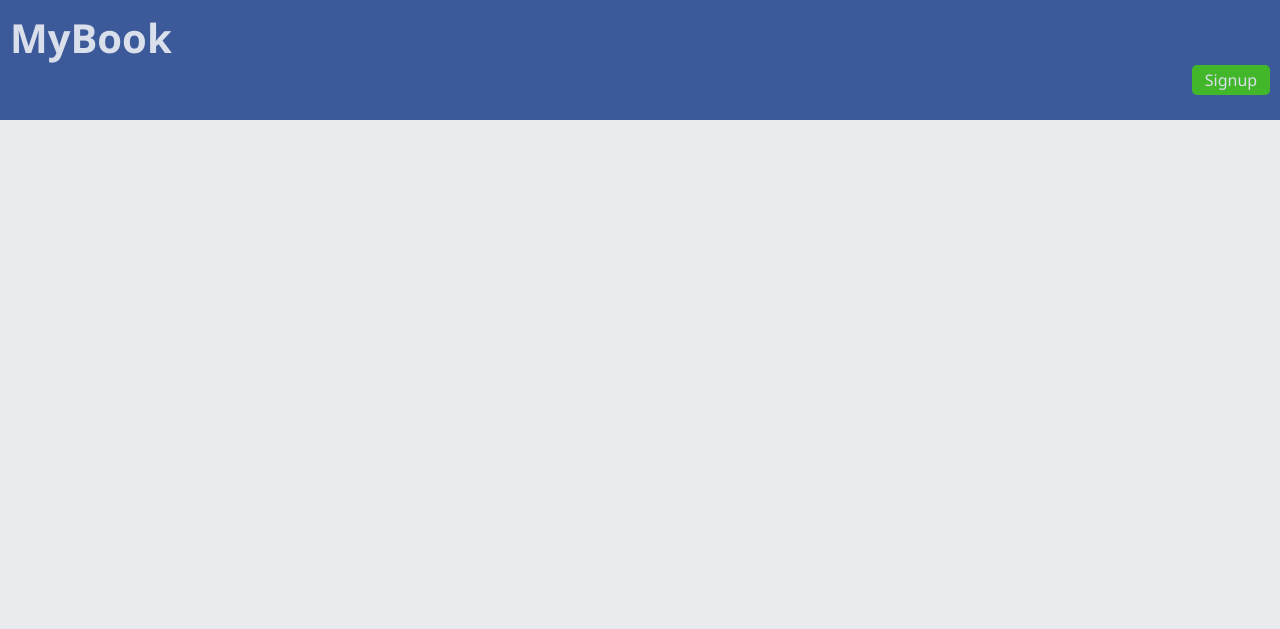
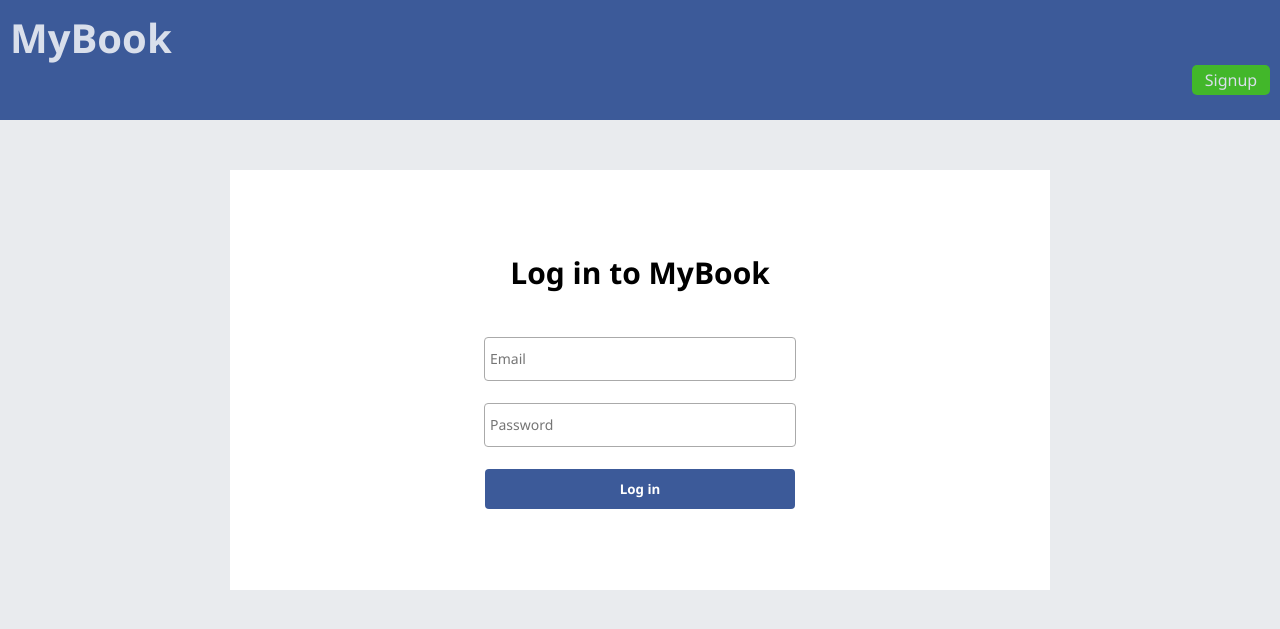
Before and after one commit to jasir3124/MyBook, a PHP site: page /login.php in a window 1280 px wide. Shown: the top 629 px of the page. Run offline with PHP 8.4, Linux system fonts and the light colour scheme.

Commit message:
made progress

```diff
--- a/login.php
+++ b/login.php
@@ -11,5 +11,14 @@
         <h1 class="headerText">MyBook</h1>
         <p class="signupText">Signup</p>
     </div>
+
+    <div class="loginFormCont">
+        <div class="loginForm">
+            <p class="loginText">Log in to MyBook</p><br><br>
+            <input type="text" class="inputForm" placeholder="Email"><br><br>
+            <input type="password" class="inputForm" placeholder="Password"><br><br>
+            <input type="submit" class="submitBtn" value="Log in">
+        </div>
+    </div>
 </body>
 </html>
--- a/loginStyle.css
+++ b/loginStyle.css
@@ -1,20 +1,20 @@
-*{
+* {
   margin: 0;
-    font-family: 'Segoe UI', Tahoma, Geneva, Verdana, sans-serif;
+  font-family: "Segoe UI", Tahoma, Geneva, Verdana, sans-serif;
 }
-body{
+body {
   background-color: #e9ebee;
 }
-.bar{
+.bar {
   height: 100px;
   background-color: #3c5a99;
   padding: 10px;
 }
-.headerText{
+.headerText {
   color: #d9dfeb;
   font-size: 40px;
 }
-.signupText{
+.signupText {
   color: #d9dfeb;
   background-color: #42b72a;
   width: 70px;
@@ -23,3 +23,38 @@ body{
   border-radius: 5px;
   float: right;
 }
+.loginFormCont{
+    background-color: white;
+    width: 800px;
+    height: 400px;
+    margin: auto;
+    margin-top: 50px;
+    padding: 10px;
+    display: grid;
+    justify-content: center;
+    align-items: center;
+}
+.loginForm{
+    text-align: center;
+}
+.loginText{
+    font-weight: bold;
+    font-size: 30px;
+}
+.inputForm{
+    width: 300px;
+    height: 40px;
+    border-radius: 4px;
+    border: solid 1px #aaa;
+    padding-inline: 5px;
+    font-size: 14px;
+}
+.submitBtn{
+    width: 310px;
+    border-radius: 4px;
+    height: 40px;
+    font-weight: bold;
+    background-color: #3c5a99;
+    color: white;
+    border: none;
+}
```
Lines whose indentation alone changed are shown as unchanged.
